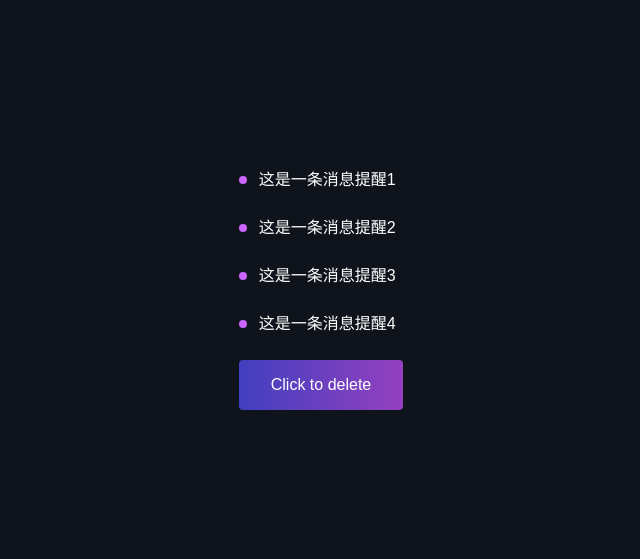
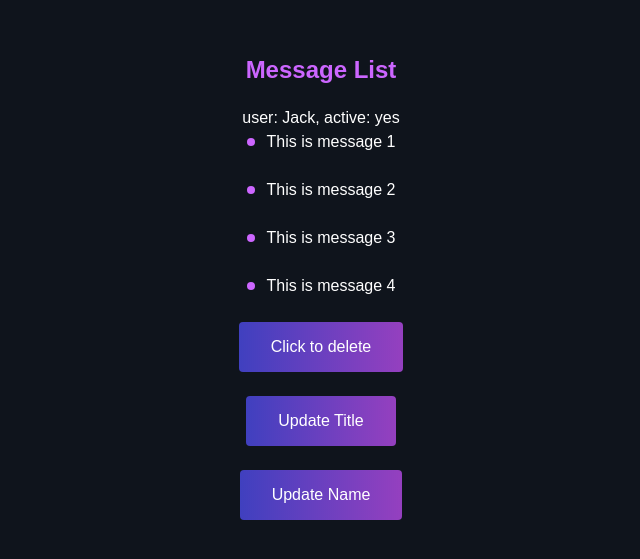
Before and after one commit to Yueleng/vue-tutorials, a Vue app in the folder FengHua VUE Tutorial/p10_vue_composition_api/: page / in a window 1280 px wide. Shown: the part 111-670 px from the top of the page, without its empty margins (319-959 px from the left). Built offline with nearby package versions, Linux system fonts and the light colour scheme.

Commit message:
reactive vs ref

```diff
--- a/FengHua VUE Tutorial/p10_vue_composition_api/src/components/MessageList.vue
+++ b/FengHua VUE Tutorial/p10_vue_composition_api/src/components/MessageList.vue
@@ -1,27 +1,53 @@
 <template>
-  <ul>
-    <li v-for="msg in messages" :key="msg.id">{{ msg.content }}</li>
-  </ul>
-  <button @click="messages = []">Click to delete</button>
+  <div>
+    <h2>{{ options.title }}</h2>
+    <p>
+      user: {{ options.user.name }}, active:
+      {{ options.user.active ? "yes" : "no" }}
+    </p>
+    <ul>
+      <li v-for="msg in messages" :key="msg.id">{{ msg.content }}</li>
+    </ul>
+    <button @click="messages = []">Click to delete</button>
+    <button @click="options.title = 'This is updated title'">
+      Update Title
+    </button>
+    <button @click="options.user.name = 'George'">Update Name</button>
+  </div>
 </template>
 <script>
-import { ref } from "vue";
+import { ref, reactive } from "vue";
 export default {
   setup() {
     const messages = ref([
-      { id: 1, content: "这是一条消息提醒1" },
-      { id: 2, content: "这是一条消息提醒2" },
-      { id: 3, content: "这是一条消息提醒3" },
-      { id: 4, content: "这是一条消息提醒4" },
+      { id: 1, content: "This is message 1" },
+      { id: 2, content: "This is message 2" },
+      { id: 3, content: "This is message 3" },
+      { id: 4, content: "This is message 4" },
     ]);
 
     console.log(messages.value);
 
-    return { messages };
+    const options = reactive({
+      title: "Message List",
+      user: {
+        name: "Jack",
+        active: true,
+      },
+    });
+
+    console.log(options);
+
+    return { messages, options };
   },
 };
 </script>
 <style scoped>
+div {
+  display: grid;
+  place-items: center;
+}
+
 h2 {
   color: hsl(280deg, 100%, 70%);
   margin-bottom: 24px;
```
